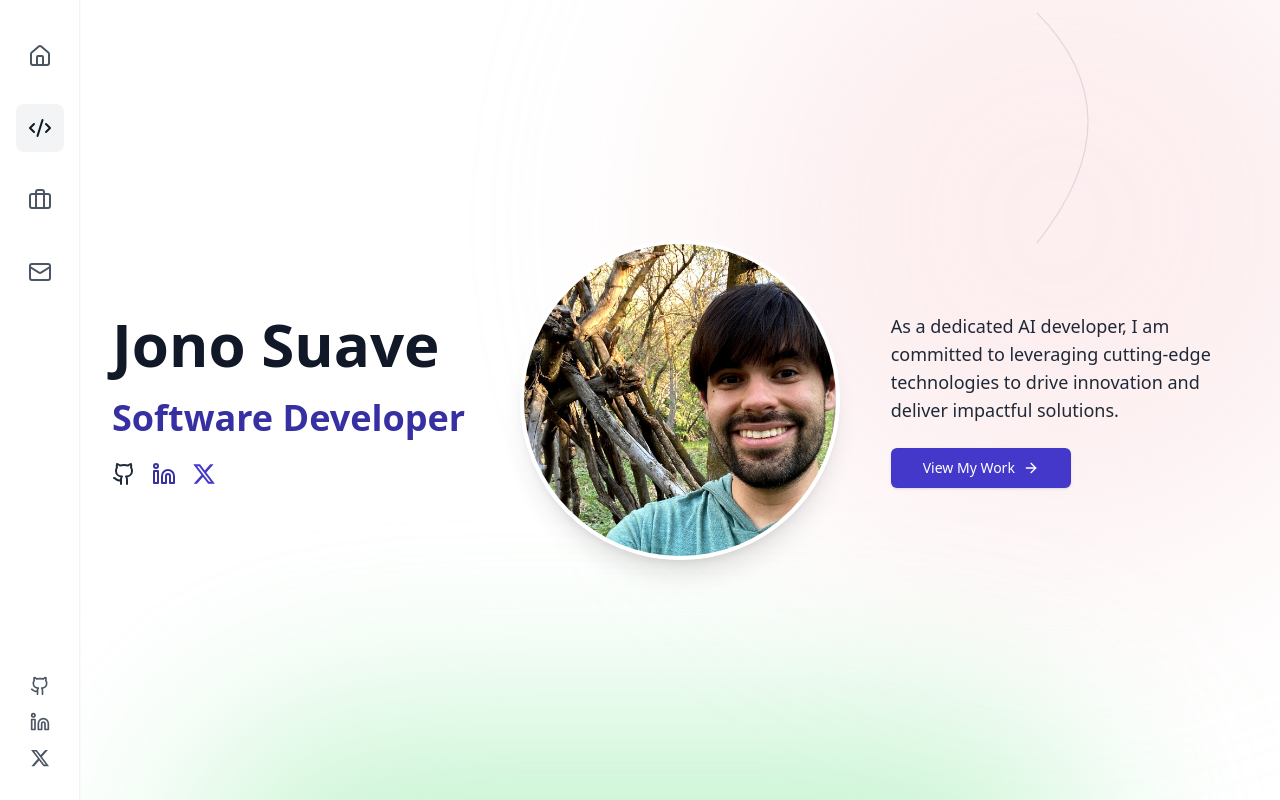
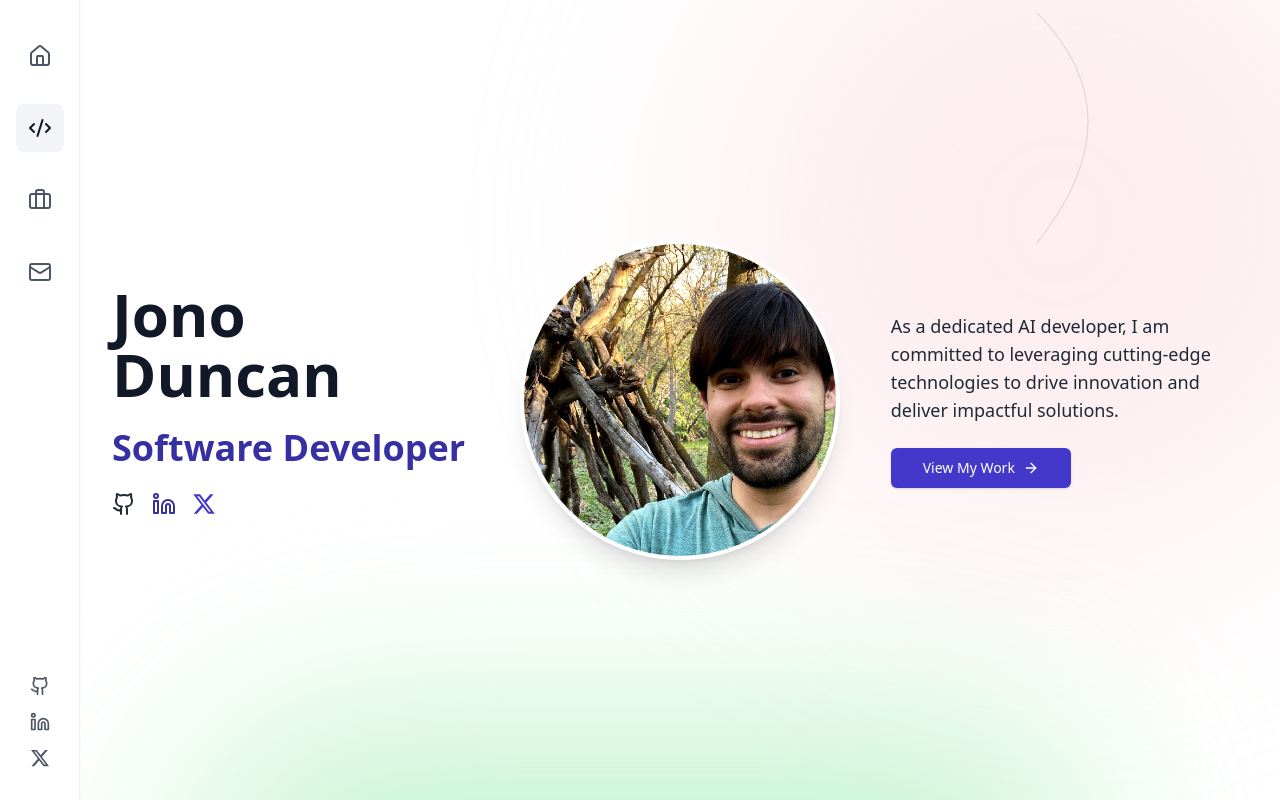
Before and after one commit to JonoSuave/Portfolio, a React (Vite) app: page / in a window 1280 px wide. Shown: the top 800 px of the page. Built offline with nearby package versions, Linux system fonts and the light colour scheme.

Commit message:
Update name

```diff
--- a/index.html
+++ b/index.html
@@ -4,7 +4,7 @@
     <meta charset="UTF-8" />
     <link rel="icon" type="image/svg+xml" href="/vite.svg" />
     <meta name="viewport" content="width=device-width, initial-scale=1.0" />
-    <title>Jono Suave Resume</title>
+    <title>Jono Duncan Resume</title>
   </head>
   <body>
     <div id="root"></div>
--- a/src/components/HeroSection.tsx
+++ b/src/components/HeroSection.tsx
@@ -33,7 +33,7 @@ interface HeroSectionProps {
 }
 
 const HeroSection = ({
-  name = "Jono Suave",
+  name = "Jono Duncan",
   title = "Software Developer",
   description = "As a dedicated AI developer, I am committed to leveraging cutting-edge technologies to drive innovation and deliver impactful solutions.",
   imageUrl = "/jono-green.jpg",
@@ -113,9 +113,7 @@ const HeroSection = ({
           transition={{ duration: 0.5 }}
           className="space-y-6"
         >
-          <p className="text-lg text-gray-800 max-w-xl">
-            {description}
-          </p>
+          <p className="text-lg text-gray-800 max-w-xl">{description}</p>
           <Button
             size="lg"
             className="group bg-indigo-700 hover:bg-indigo-800 text-white"
```
